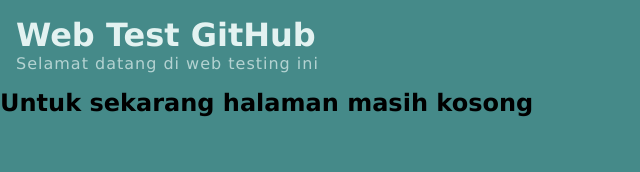
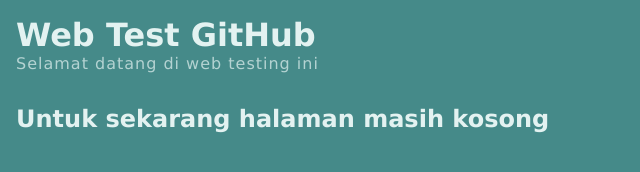
Before and after one commit to iworkbyweb-boop/Test-latihan-git, a plain HTML site: page index.html in a window 1280 px wide. Shown: the whole page, without its empty margins (0-640 px from the left). Drawn offline with Linux system fonts and the light colour scheme.

Commit message:
Refactor CSS variables and add .konten class
Removed duplicate root color variables and added .konten class.

```diff
--- a/index.css
+++ b/index.css
@@ -1,3 +1,9 @@
+:root {
+  --primary-color: #458a89;
+  --secondary-color: #22504c;
+  --accent-color: #e3f2f1;
+}
+
 *,
 *::before,
 *::after {
@@ -5,12 +11,7 @@
   padding: 0;
   box-sizing: border-box;
   font-family: Verdana, Geneva, Tahoma, sans-serif;
-}
-
-:root {
-  --primary-color: #458a89;
-  --secondary-color: #22504c;
-  --accent-color: #e3f2f1;
+  color: var(--accent-color);
 }
 
 body {
@@ -20,10 +21,13 @@
 .box {
   padding: 1rem;
   background-color: var(--primary-color);
-  color: var(--accent-color);
 }
 
 .box p {
   opacity: 0.7;
   letter-spacing: 1px;
 }
+
+.konten {
+  padding: 1rem;
+}
```
